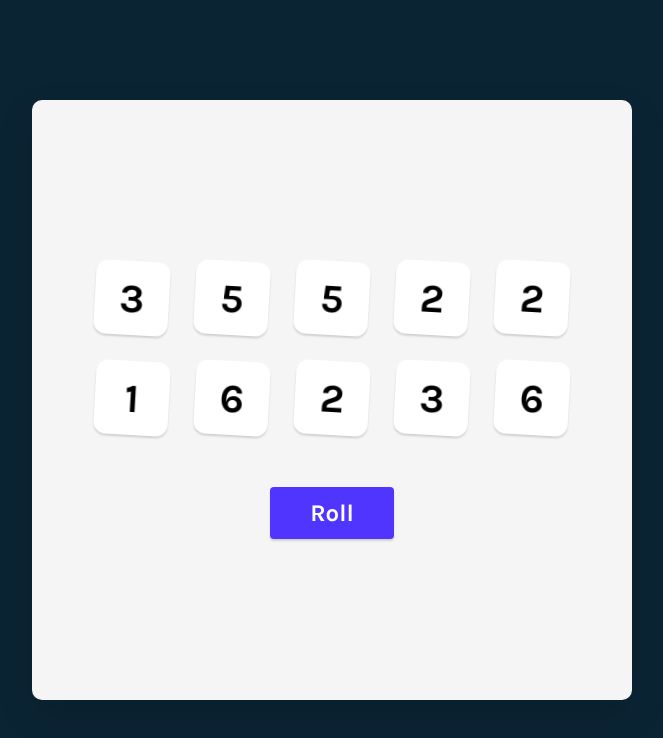
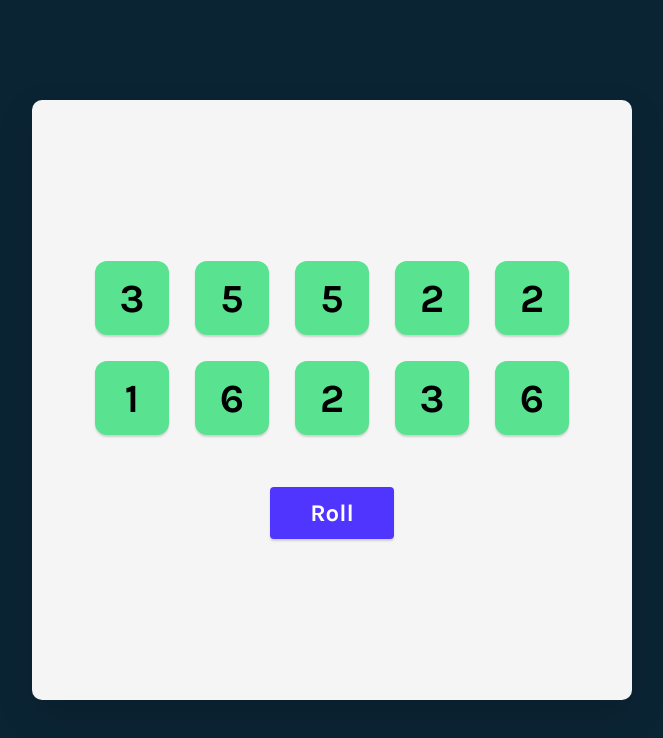
Before and after one commit to baronjada/tenzies-game, a React (Vite) app: page / in a window 1280 px wide. Shown: the top 738 px of the page, without its empty margins (308-971 px from the left). Built offline with nearby package versions, Linux system fonts and the light colour scheme.

Commit message:
Add conditional 'held-dice' class to style held dice

```diff
--- a/App.jsx
+++ b/App.jsx
@@ -13,14 +13,14 @@ export default function App() {
       newDiceArr.push({
         id: nanoid(),
         value: randomNum,
-        isHeld: false,
+        isHeld: true,
       });
     }
     return newDiceArr;
   }
 
   const diceElements = dice.map((dieObj) => {
-    return <Die key={dieObj.id} value={dieObj.value} />;
+    return <Die key={dieObj.id} value={dieObj.value} isHeld={dieObj.isHeld} />;
   });
 
   function rollDice() {
--- a/components/Die.jsx
+++ b/components/Die.jsx
@@ -1,3 +1,7 @@
 export default function Die(props) {
-  return <button className="die-button">{props.value}</button>;
+  return (
+    <button className={`die-button + ${props.isHeld ? "held-dice" : null}`}>
+      {props.value}
+    </button>
+  );
 }
--- a/index.css
+++ b/index.css
@@ -104,3 +104,9 @@ button.roll-dice-button {
 button.roll-dice-button:hover {
   background-color: #7560fa;
 }
+
+button.held-dice {
+  background-color: #59e391;
+  animation: none;
+  transform: none;
+}
```
